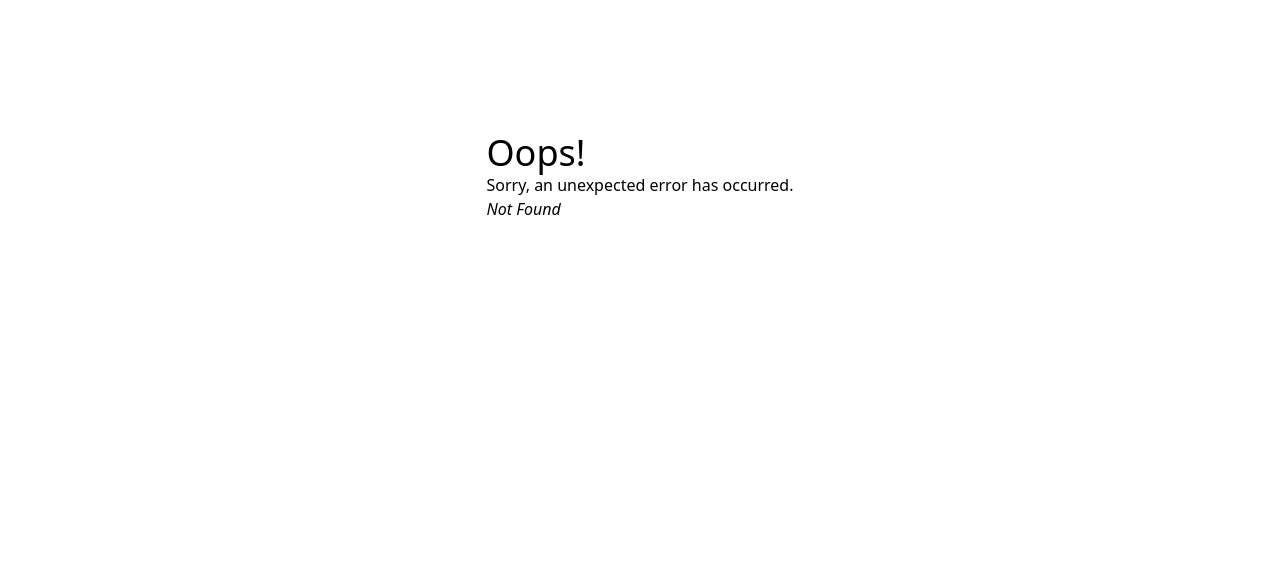
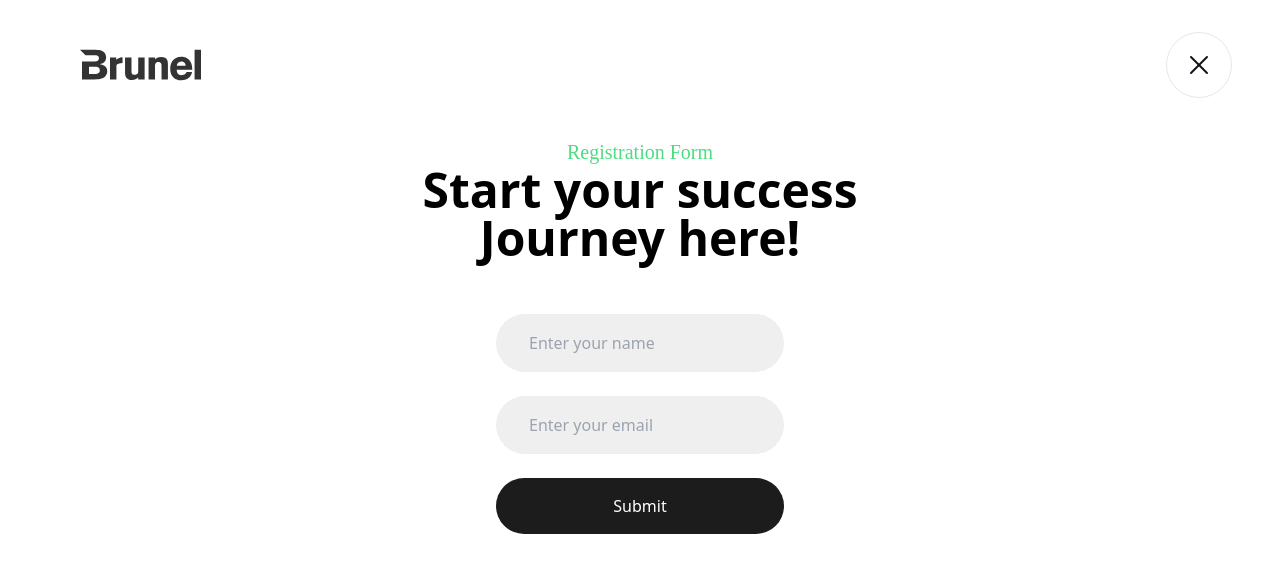
Before and after one commit to kpriyanshu2003/Brunel-Landing-Page, a React (Vite) app: page /register in a window 1280 px wide. Before the commit this address had no page. Shown: the top 572 px of the page. Built offline with nearby package versions, Linux system fonts and the light colour scheme.

Commit message:
Registeration Flow Done

```diff
--- a/src/components/Button.tsx
+++ b/src/components/Button.tsx
@@ -5,11 +5,15 @@ function Button({
   children,
   variant,
   onClick,
+  disabled,
+  type,
 }: {
   className?: string;
   children: React.ReactNode;
   variant?: "primary" | "secondary";
   onClick?: () => void;
+  disabled?: boolean;
+  type?: "submit" | "button";
 }) {
   let buttonClassName = "";
   switch (variant) {
@@ -20,11 +24,14 @@ function Button({
       buttonClassName += "border hover:bg-[#EAEAEA] hover:border-transparent";
       break;
   }
-  console.log(variant);
   return (
     <button
       onClick={onClick}
-      className={`px-8 transition-all duration-300flex items-center p-4 rounded-full ${buttonClassName} ${className}`}
+      type={type}
+      disabled={disabled}
+      className={`px-8 transition-all duration-300flex items-center p-4 rounded-full ${buttonClassName} ${className} ${
+        disabled && "cursor-not-allowed bg-[#4E4E4E]"
+      }`}
     >
       {children}
     </button>
--- /dev/null
+++ b/src/components/Footer.tsx
@@ -0,0 +1,16 @@
+import { Link } from "react-router-dom";
+import Container from "./Container";
+
+function Footer() {
+  return (
+    <Container className="bg-[#F5F5F5] rounded-3xl text-sm flex justify-between px-10 py-10">
+      <span>&copy; Talup 2023. All rights reserved</span>
+      <div className="flex gap-7 items-center">
+        <Link to="#">Terms & Conditions</Link>
+        <Link to="#">Privacy Policy</Link>
+      </div>
+    </Container>
+  );
+}
+
+export default Footer;
--- /dev/null
+++ b/src/components/HeadContent.tsx
@@ -0,0 +1,21 @@
+function HeadContent({
+  subtitle,
+  title1,
+  title2,
+}: {
+  subtitle: string;
+  title1: string;
+  title2: string;
+}) {
+  return (
+    <div className="text-center">
+      <span className="covGrace text-green-400 text-xl">{subtitle}</span>
+      <br />
+      <span className="text-5xl font-semibold">
+        {title1} <br /> {title2}
+      </span>
+    </div>
+  );
+}
+
+export default HeadContent;
--- /dev/null
+++ b/src/components/Input.tsx
@@ -0,0 +1,38 @@
+import { CautionIcon } from "../constants/Icons";
+
+function Input({
+  text,
+  type,
+  placeholder,
+  className,
+  value,
+  onChange,
+}: {
+  text: string;
+  type: string;
+  placeholder: string;
+  className?: string;
+  value?: string;
+  onChange?: (e: React.ChangeEvent<HTMLInputElement>) => void;
+}) {
+  return (
+    <div className={`${className} group my-3 w-72`}>
+      <div className="bg-[#EFEFEF] rounded-full px-4 focus-within:border-[#537FF1] border border-transparent transition-all duration-300 focus-within:bg-[#F5F8FF]">
+        <input
+          type={type}
+          placeholder={placeholder}
+          className="outline-none border-none bg-transparent p-4 w-full"
+          value={value}
+          onChange={onChange}
+        />
+      </div>
+      {text && (
+        <span className="text-sm text-[#FF0808] flex items-center">
+          <CautionIcon /> {text}
+        </span>
+      )}
+    </div>
+  );
+}
+
+export default Input;
--- /dev/null
+++ b/src/components/NavBar.tsx
@@ -0,0 +1,37 @@
+import { Link } from "react-router-dom";
+import Container from "./Container";
+import Button from "./Button";
+import { useLocation } from "react-router-dom";
+import { CloseIcon } from "../constants/Icons";
+
+function NavBar() {
+  const location = useLocation().pathname;
+  return (
+    <Container
+      className={`
+      ${location === "/" && "border rounded-full"} flex justify-between mt-4`}
+    >
+      <Link to="/" className="flex items-center ml-8">
+        <img src="/logo.svg" alt="Logo" />
+      </Link>
+      {location === "/" && (
+        <div className="flex gap-5">
+          <Button
+            variant="secondary"
+            onClick={() => (window.location.href = "/register")}
+          >
+            Get Projects
+          </Button>
+          <Button variant="primary">OnBoard Talent</Button>
+        </div>
+      )}
+      {location === "/register" && (
+        <Link to="/" className="p-4 border rounded-full cursor-pointer">
+          <CloseIcon />
+        </Link>
+      )}
+    </Container>
+  );
+}
+
+export default NavBar;
--- a/src/constants/Icons.tsx
+++ b/src/constants/Icons.tsx
@@ -25,3 +25,73 @@ export function MinusIcon() {
     </svg>
   );
 }
+
+export function CloseIcon() {
+  return (
+    <svg
+      width="32"
+      height="32"
+      viewBox="0 0 32 32"
+      fill="none"
+      xmlns="http://www.w3.org/2000/svg"
+    >
+      <g clipPath="url(#clip0_11_216)">
+        <path
+          d="M24 8L8 24"
+          stroke="#0C1319"
+          strokeWidth="2"
+          strokeLinecap="round"
+          strokeLinejoin="round"
+        />
+        <path
+          d="M8 8L24 24"
+          stroke="#0C1319"
+          strokeWidth="2"
+          strokeLinecap="round"
+          strokeLinejoin="round"
+        />
+      </g>
+      <defs>
+        <clipPath id="clip0_11_216">
+          <rect width="32" height="32" fill="white" />
+        </clipPath>
+      </defs>
+    </svg>
+  );
+}
+
+export function CautionIcon() {
+  return (
+    <svg
+      width="21"
+      height="20"
+      viewBox="0 0 21 20"
+      fill="none"
+      xmlns="http://www.w3.org/2000/svg"
+    >
+      <rect x="8.89941" y="6.00024" width="3.2" height="8" fill="white" />
+      <path
+        d="M10.5016 16.6666C6.81973 16.6666 3.83496 13.6818 3.83496 9.99992C3.83496 6.31802 6.81973 3.33325 10.5016 3.33325C14.1835 3.33325 17.1683 6.31802 17.1683 9.99992C17.1683 13.6818 14.1835 16.6666 10.5016 16.6666ZM9.83496 11.9999V13.3332H11.1683V11.9999H9.83496ZM9.83496 6.66658V10.6666H11.1683V6.66658H9.83496Z"
+        fill="#FF0808"
+      />
+    </svg>
+  );
+}
+
+export function TickIcon() {
+  return (
+    <svg
+      width="80"
+      height="80"
+      viewBox="0 0 80 80"
+      fill="none"
+      xmlns="http://www.w3.org/2000/svg"
+    >
+      <circle cx="40.5" cy="40.5" r="28" fill="white" />
+      <path
+        d="M40.0014 73.3219C21.5919 73.3219 6.66809 58.3979 6.66809 39.9886C6.66809 21.5791 21.5919 6.65527 40.0014 6.65527C58.4107 6.65527 73.3347 21.5791 73.3347 39.9886C73.3347 58.3979 58.4107 73.3219 40.0014 73.3219ZM36.6768 53.3219L60.2471 29.7517L55.5331 25.0377L36.6768 43.8939L27.2488 34.4656L22.5347 39.1799L36.6768 53.3219Z"
+        fill="#28B246"
+      />
+    </svg>
+  );
+}
--- a/src/main.tsx
+++ b/src/main.tsx
@@ -4,13 +4,13 @@ import { createBrowserRouter, RouterProvider } from "react-router-dom";
 import "./index.css";
 import ErrorPage from "./Error";
 import App from "./App";
+import Register from "./pages/Register";
+import Success from "./pages/Success";
 
 const router = createBrowserRouter([
-  {
-    path: "/",
-    element: <App />,
-    errorElement: <ErrorPage />,
-  },
+  { path: "/", element: <App />, errorElement: <ErrorPage /> },
+  { path: "/register", element: <Register /> },
+  { path: "/success", element: <Success /> },
 ]);
 
 ReactDOM.createRoot(document.getElementById("root")!).render(
--- a/src/pages/Home.tsx
+++ b/src/pages/Home.tsx
@@ -1,21 +1,11 @@
-import { Link } from "react-router-dom";
-import Button from "../components/Button";
 import Container from "../components/Container";
 import HomeAccordian from "../components/Home/HomeAccordian";
+import NavBar from "../components/NavBar";
 
 function Home() {
   return (
     <div>
-      {/* NavBar */}
-      <Container className="flex justify-between mt-4 border rounded-full">
-        <Link to="/" className="flex items-center ml-8">
-          <img src="/logo.svg" alt="Logo" />
-        </Link>
-        <div className="flex gap-5">
-          <Button variant="secondary">Get Projects</Button>
-          <Button variant="primary">OnBoard Talent</Button>
-        </div>
-      </Container>
+      <NavBar />
 
       {/* Hero Section */}
       {/* TODO : Hero Section Image and other components */}
@@ -43,15 +33,6 @@ function Home() {
           <HomeAccordian />
         </div>
       </Container>
-
-      {/* Copyright */}
-      <Container className="bg-[#F5F5F5] rounded-3xl text-sm flex justify-between px-10 py-10">
-        <span>&copy; Talup 2023. All rights reserved</span>
-        <div className="flex gap-7 items-center">
-          <Link to="#">Terms & Conditions</Link>
-          <Link to="#">Privacy Policy</Link>
-        </div>
-      </Container>
     </div>
   );
 }
--- /dev/null
+++ b/src/pages/Register.tsx
@@ -0,0 +1,64 @@
+import { useState } from "react";
+import NavBar from "../components/NavBar";
+import HeadContent from "../components/HeadContent";
+import Input from "../components/Input";
+import Button from "../components/Button";
+
+function Register() {
+  const [formData, setFormData] = useState({ name: "", email: "" });
+  const [errorVal, setErrorVal] = useState({ name: "", email: "" });
+  const handleInputChange = (field: string, value: string) => {
+    setFormData({ ...formData, [field]: value });
+  };
+  const handleSubmit = (e: React.FormEvent<HTMLFormElement>) => {
+    e.preventDefault();
+    const emailRegex = /^[a-zA-Z0-9._-]+@[a-zA-Z0-9.-]+\.[a-zA-Z]{2,6}$/;
+    if (emailRegex.test(formData.email) === false)
+      setErrorVal({ ...errorVal, email: "Email is invalid" });
+    else {
+      setErrorVal({ name: "", email: "" });
+      console.log(formData);
+    }
+  };
+
+  return (
+    <>
+      <NavBar />
+      <HeadContent
+        subtitle="Registration Form"
+        title1="Start your success"
+        title2="Journey here!"
+      />
+      <form
+        className="mt-10 grid justify-center"
+        onSubmit={(e) => handleSubmit(e)}
+      >
+        <Input
+          type="text"
+          text={errorVal.name}
+          placeholder="Enter your name"
+          value={formData.name}
+          onChange={(e) => handleInputChange("name", e.target.value)}
+        />
+        <Input
+          type="text"
+          text={errorVal.email}
+          placeholder="Enter your email"
+          value={formData.email}
+          onChange={(e) => handleInputChange("email", e.target.value)}
+        />
+        <Button
+          variant="primary"
+          className="my-3"
+          disabled={false}
+          // disabled={!(formData.email.length > 0 && formData.name.length > 0)}
+          type="submit"
+        >
+          Submit
+        </Button>
+      </form>
+    </>
+  );
+}
+
+export default Register;
--- /dev/null
+++ b/src/pages/Success.tsx
@@ -0,0 +1,46 @@
+import NavBar from "../components/NavBar";
+import { TickIcon } from "../constants/Icons";
+import HeadContent from "../components/HeadContent";
+import { useEffect, useState } from "react";
+
+function Success() {
+  const [timer, setTimer] = useState(5);
+  useEffect(() => {
+    const timeout = setTimeout(() => (window.location.href = "/"), 5500);
+    return () => clearTimeout(timeout);
+  }, []);
+
+  useEffect(() => {
+    const interval = setInterval(() => {
+      if (timer > 0) setTimer((prev) => prev - 1);
+    }, 1000);
+    return () => clearInterval(interval);
+  }, [timer]);
+
+  return (
+    <div className="relative border h-screen">
+      <NavBar />
+      <div className="absolute left-1/2 top-48 -translate-x-1/2">
+        <div className="grid justify-center">
+          <TickIcon />
+        </div>
+        <HeadContent
+          subtitle="Success Submitted"
+          title1="Congratulations"
+          title2=""
+        />
+        <div className="text-[#727272] text-lg text-center mt-10">
+          Your request has been successfully submitted to us. We <br />
+          will validate your information and reach out to you <br />
+          shortly with updates
+        </div>
+      </div>
+      <br />
+      <span className="absolute bottom-5 left-1/2 -translate-x-1/2">
+        Redirecting you to Homepage in <b>{timer} Seconds</b>
+      </span>
+    </div>
+  );
+}
+
+export default Success;
```
